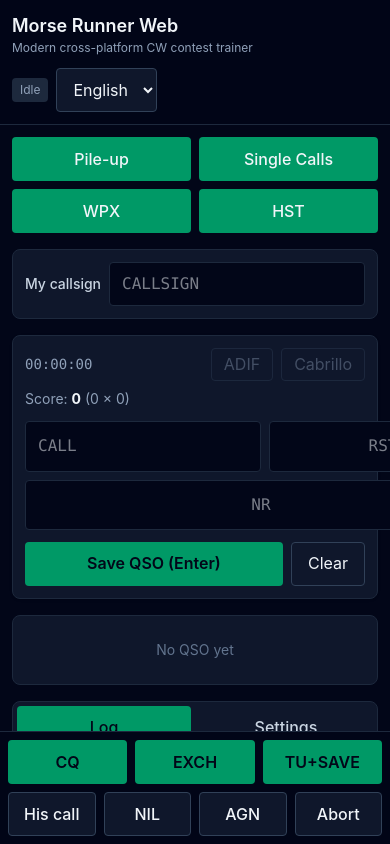
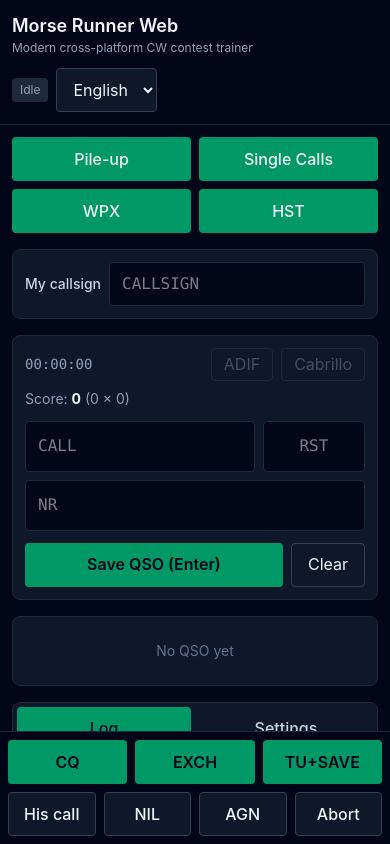
Before and after one commit to jnchen/morse-runner-rev, a React (Vite) app: page / in a window 390 px wide. Built offline with nearby package versions, Linux system fonts and the light colour scheme.

Commit message:
Fix mobile IME input and fluid exchange fields

```diff
--- a/src/App.tsx
+++ b/src/App.tsx
@@ -6,6 +6,8 @@ import { TrainingHistory } from './components/training-history';
 import { CallDataPanels } from './components/call-data-panels';
 import { ContestDefinitionPanel } from './components/contest-definition-panel';
 import { MobileActionBar } from './components/mobile-action-bar';
+import { NormalizedInput } from './components/inputs/normalized-input';
+import { normalizeStationCallsign } from './components/inputs/normalize';
 import { TrainingResults } from './components/training-results';
 import { ContestSettingsPanel, StationPanel } from './components/settings-panels';
 import { AudioScheduler } from './engine/audio-scheduler';
@@ -343,13 +345,15 @@ export default function App() {
 
           <label className="flex items-center gap-2 rounded-lg border border-slate-800 bg-slate-900 p-3 text-sm lg:hidden">
             <span className="shrink-0 font-medium text-slate-300">{t('myCallsign')}</span>
-            <input
+            <NormalizedInput
               value={settings.call}
+              normalize={normalizeStationCallsign}
+              onValueChange={(value) => setSettings({ call: value })}
               autoCapitalize="characters"
               autoComplete="off"
+              autoCorrect="off"
               spellCheck={false}
               enterKeyHint="done"
-              onChange={(event) => setSettings({ call: event.target.value.toUpperCase().replace(/[^A-Z0-9/]/g, '') })}
               placeholder={t('callsign')}
               className="min-w-0 flex-1 min-h-11 rounded border border-slate-800 bg-slate-950 px-3 py-2 font-mono text-base uppercase outline-none focus:border-emerald-500 focus:ring-2 focus:ring-emerald-500/40"
             />
--- a/src/components/exchange-input.tsx
+++ b/src/components/exchange-input.tsx
@@ -1,4 +1,6 @@
 import { useTranslation } from 'react-i18next';
+import { NormalizedInput } from './inputs/normalized-input';
+import { normalizeCallsign, normalizeExchange } from './inputs/normalize';
 import type { ContestDefinition } from '../engine/contest-defs';
 
 interface ExchangeInputProps {
@@ -16,6 +18,8 @@ interface ExchangeInputProps {
   onClear: () => void;
 }
 
+const inputClassName = 'w-full min-w-0 min-h-12 rounded border border-slate-800 bg-slate-950 px-3 py-3 font-mono text-lg uppercase outline-none focus:border-emerald-500 focus:ring-2 focus:ring-emerald-500/40';
+
 export function ExchangeInput({
   contestDefinition, call, exch1, exch2, callRef, exch1Ref, exch2Ref,
   onCallChange, onExch1Change, onExch2Change, onSave, onClear,
@@ -26,39 +30,45 @@ export function ExchangeInput({
 
   return (
     <div>
-      <div className="grid grid-cols-[minmax(0,1.8fr)_minmax(3.25rem,minmax(0,0.8fr))] gap-2 sm:grid-cols-[minmax(0,2fr)_minmax(0,0.8fr)_minmax(0,1fr)]">
-        <input
+      <div className="grid grid-cols-[minmax(0,1.8fr)_minmax(0,0.8fr))] gap-2 sm:grid-cols-[minmax(0,2fr)_minmax(0,0.8fr)_minmax(0,1fr)]">
+        <NormalizedInput
           ref={callRef}
           value={call}
+          normalize={normalizeCallsign}
+          onValueChange={onCallChange}
           inputMode="text"
           autoCapitalize="characters"
           autoComplete="off"
+          autoCorrect="off"
           spellCheck={false}
-          onChange={(event) => onCallChange(event.target.value.toUpperCase().replace(/[^A-Z0-9/?]/g, ''))}
           placeholder={t('call')}
-          className="min-h-12 rounded border border-slate-800 bg-slate-950 px-3 py-3 font-mono text-lg uppercase outline-none focus:border-emerald-500 focus:ring-2 focus:ring-emerald-500/40"
+          className={inputClassName}
         />
-        <input
+        <NormalizedInput
           ref={exch1Ref}
           value={exch1}
+          normalize={(value) => normalizeExchange(value, 12)}
+          onValueChange={onExch1Change}
           inputMode="text"
           autoCapitalize="characters"
           autoComplete="off"
+          autoCorrect="off"
           spellCheck={false}
-          onChange={(event) => onExch1Change(event.target.value.toUpperCase().replace(/[^A-Z0-9 /.]/g, '').slice(0, 12))}
           placeholder={t(field1?.labelKey ?? 'exchange')}
-          className="min-h-12 rounded border border-slate-800 bg-slate-950 px-2 py-3 text-center font-mono uppercase outline-none focus:border-emerald-500 focus:ring-2 focus:ring-emerald-500/40"
+          className={`${inputClassName} px-2 text-center`}
         />
-        <input
+        <NormalizedInput
           ref={exch2Ref}
           value={exch2}
+          normalize={(value) => normalizeExchange(value, 16)}
+          onValueChange={onExch2Change}
           inputMode="text"
           autoCapitalize="characters"
           autoComplete="off"
+          autoCorrect="off"
           spellCheck={false}
-          onChange={(event) => onExch2Change(event.target.value.toUpperCase().replace(/[^A-Z0-9 /.]/g, '').slice(0, 16))}
           placeholder={t(field2?.labelKey ?? 'exchange')}
-          className="col-span-2 min-h-12 rounded border border-slate-800 bg-slate-950 px-3 py-3 text-center font-mono uppercase outline-none focus:border-emerald-500 focus:ring-2 focus:ring-emerald-500/40 sm:col-span-1"
+          className={`${inputClassName} col-span-2 sm:col-span-1`}
         />
       </div>
       <div className="mt-3 grid grid-cols-[minmax(0,1fr)_auto] gap-2">
--- /dev/null
+++ b/src/components/inputs/normalize.ts
@@ -0,0 +1,8 @@
+export const normalizeCallsign = (value: string) =>
+  value.toUpperCase().replace(/[^A-Z0-9/?]/g, '');
+
+export const normalizeStationCallsign = (value: string) =>
+  value.toUpperCase().replace(/[^A-Z0-9/]/g, '');
+
+export const normalizeExchange = (value: string, maxLength: number) =>
+  value.toUpperCase().replace(/[^A-Z0-9 /.]/g, '').slice(0, maxLength);
--- /dev/null
+++ b/src/components/inputs/normalized-input.tsx
@@ -0,0 +1,74 @@
+import { forwardRef, useRef, type InputHTMLAttributes, type Ref } from 'react';
+
+type NormalizedInputProps = Omit<InputHTMLAttributes<HTMLInputElement>, 'value' | 'onChange'> & {
+  value: string;
+  normalize: (value: string) => string;
+  onValueChange: (value: string) => void;
+};
+
+/**
+ * A controlled input which is safe with mobile IME editing buffers.
+ *
+ * Mobile keyboards often replace an earlier composition (W -> W4 -> W4LM).
+ * Rewriting the value while that buffer is active can make the IME append every
+ * intermediate string instead. Keep the DOM untouched during composition, then
+ * normalize and commit the final value when composition ends.
+ */
+export const NormalizedInput = forwardRef(function NormalizedInput({
+  value,
+  normalize,
+  onValueChange,
+  ...props
+}: NormalizedInputProps, ref: Ref<HTMLInputElement>) {
+  const composingRef = useRef(false);
+
+  const commit = (rawValue: string) => onValueChange(normalize(rawValue));
+
+  const commitComposition = (rawValue: string) => {
+    if (!composingRef.current) return;
+    composingRef.current = false;
+    commit(rawValue);
+  };
+
+  return (
+    <input
+      {...props}
+      ref={ref}
+      value={value}
+      onChange={(event) => {
+        if (composingRef.current) return;
+
+        // Some Android keyboards and CDP/IME text insertion report a complete
+        // replacement (for example W4) as insertText after a shorter prefix (W).
+        // Detect that case so the controlled value is replaced rather than
+        // accumulating W + W4 + W4L + W4LM. Ordinary single-character input and
+        // paste are not affected.
+        const nativeEvent = event.nativeEvent as InputEvent;
+        const data = typeof nativeEvent.data === 'string' ? nativeEvent.data : '';
+        const candidate = normalize(data);
+        const targetValue = normalize(event.currentTarget.value);
+        const replacingImeText = (
+          data.length > 1 &&
+          value.length > 0 &&
+          candidate.startsWith(value) &&
+          targetValue.endsWith(candidate) &&
+          (nativeEvent.inputType === 'insertText' || nativeEvent.inputType === 'insertCompositionText')
+        );
+        if (replacingImeText) onValueChange(candidate);
+        else commit(event.currentTarget.value);
+      }}
+      onCompositionStart={() => {
+        composingRef.current = true;
+      }}
+      onCompositionEnd={(event) => {
+        composingRef.current = false;
+        commit(event.currentTarget.value);
+      }}
+      onBlur={(event) => {
+        commitComposition(event.currentTarget.value);
+        props.onBlur?.(event);
+      }}
+    />
+  );
+});
+NormalizedInput.displayName = 'NormalizedInput';
--- a/src/components/settings-panels.tsx
+++ b/src/components/settings-panels.tsx
@@ -1,4 +1,6 @@
 import { useTranslation } from 'react-i18next';
+import { NormalizedInput } from './inputs/normalized-input';
+import { normalizeStationCallsign } from './inputs/normalize';
 import { CONTEST_LIST, type ContestId } from '../engine/contest-defs';
 import type { UserSettings } from '../types';
 import { Range } from './ui/range';
@@ -33,10 +35,14 @@ export function StationPanel({ settings, volume, onSettingsChange, onVolumeChang
       <h2 className="mb-3 font-semibold">{t('station')}</h2>
       <label className="block text-sm">
         {t('callsign')}
-        <input
+        <NormalizedInput
           value={settings.call}
+          normalize={normalizeStationCallsign}
+          onValueChange={(value) => onSettingsChange({ call: value })}
           autoCapitalize="characters"
-          onChange={(event) => onSettingsChange({ call: event.target.value.toUpperCase().replace(/[^A-Z0-9/]/g, '') })}
+          autoComplete="off"
+          autoCorrect="off"
+          spellCheck={false}
           className="mt-1 w-full min-h-11 rounded bg-slate-950 px-3 py-2 font-mono uppercase"
         />
       </label>
```
Also changed, not shown: 1 other file (tests, documents, lock files or other folders).
